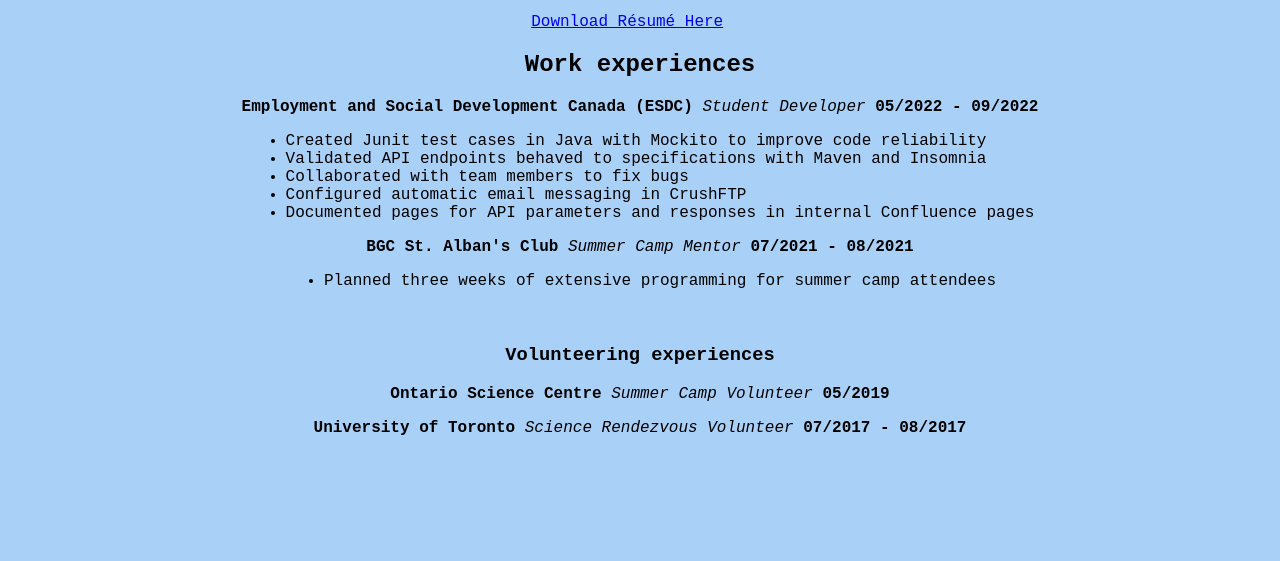
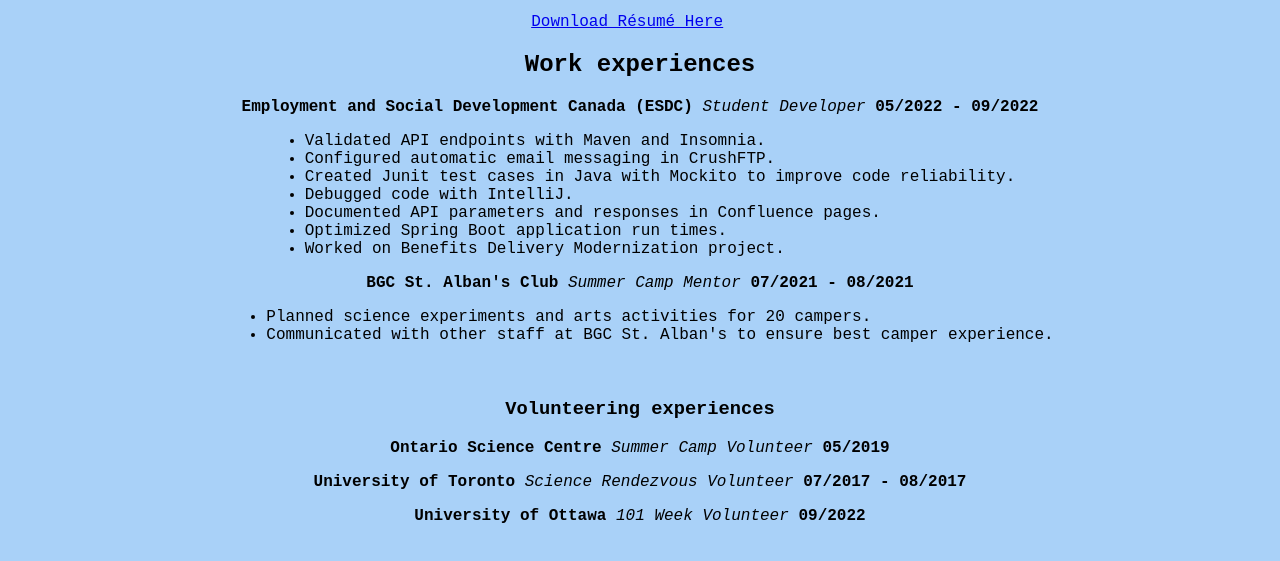
Before and after one commit to ericp2121/my-page, a plain HTML site: page html/work.html in a window 1280 px wide. Shown: the part 127-688 px from the top of the page. Drawn offline with Linux system fonts and the light colour scheme.

Commit message:
Update 2022-09-23
Update 2022-09-23

```diff
--- a/html/work.html
+++ b/html/work.html
@@ -22,19 +22,25 @@
 			<strong> 05/2022 - 09/2022 </strong></p>
 			<ul class = 'work-1A-items'>
 				<li>
-					Created Junit test cases in Java with Mockito to improve code reliability
+					Validated API endpoints with Maven and Insomnia.
 				</li>
 				<li>
-					Validated API endpoints behaved to specifications with Maven and Insomnia
+					Configured automatic email messaging in CrushFTP.
 				</li>
 				<li>
-					Collaborated with team members to fix bugs
+					Created Junit test cases in Java with Mockito to improve code reliability.
 				</li>
 				<li>
-					Configured automatic email messaging in CrushFTP
+					Debugged code with IntelliJ.
 				</li>
 				<li>
-					Documented pages for API parameters and responses in internal Confluence pages
+					Documented API parameters and responses in Confluence pages.
+				</li>
+				<li>
+					Optimized Spring Boot application run times.
+				</li>
+				<li>
+					Worked on Benefits Delivery Modernization project.
 				</li>
 			</ul>
 
@@ -42,7 +48,10 @@
 			<strong>07/2021 - 08/2021</strong></p>
 			<ul class = 'work-1-items'>
 				<li>
-					Planned three weeks of extensive programming for summer camp attendees
+					Planned science experiments and arts activities for 20 campers.
+				</li>
+				<li>
+					Communicated with other staff at BGC St. Alban's to ensure best camper experience.
 				</li>
 			</ul>
 
@@ -56,5 +65,7 @@
 
 			<p class = 'work-2'> <strong> University of Toronto </strong> <em> Science Rendezvous Volunteer </em> <strong> 07/2017 - 08/2017 </strong></p>
 
+			<p class = 'work-4'> <strong> University of Ottawa </strong> <em> 101 Week Volunteer </em> <strong> 09/2022 </strong></p>
+
     </body>
 </html>
--- a/styles/work.css
+++ b/styles/work.css
@@ -20,6 +20,6 @@ ul {
 	margin: 0 auto;
 }
 
-.work-1A, .work-1A-dates, .work-1, .work-1-dates, .work-2, .work-2-dates, .work-3, .work-3-dates{
+.work-1A, .work-1A-dates, .work-1, .work-1-dates, .work-2, .work-2-dates, .work-3, .work-3-dates, .work-4{
 	text-align: center;
 }
```
Also changed, not shown: 1 other file.
